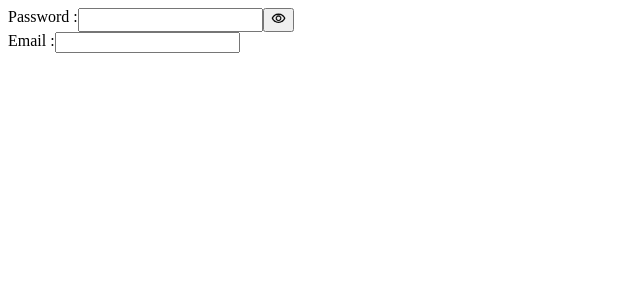
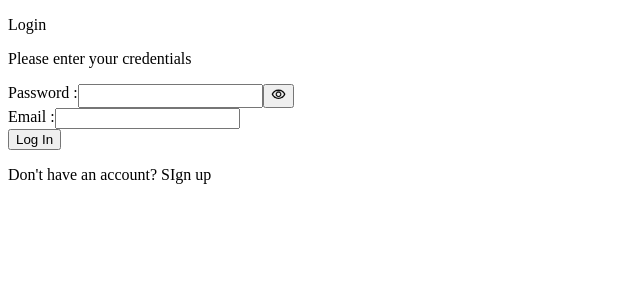
Before and after one commit to sipra-india/Login_Page_Template_1, a React (Create React App) app: page / in a window 1280 px wide. Shown: the top 300 px of the page, without its empty margins (0-640 px from the left). Built offline with nearby package versions, Linux system fonts and the light colour scheme.

Commit message:
Update 4 files

```diff
--- a/src/App.js
+++ b/src/App.js
@@ -1,11 +1,19 @@
 import "./styles.css";
+import React, { useState } from "react";
 import Input from "./Input";
+import Header from "./header";
+import Footer from "./footer";
 
 export default function App() {
+
+
   return (
     <div>
-      <Input type="Password" />
-      <Input type="Email" />
+      <Header />
+      <Input id="password" type="Password" />
+      <Input id="email" type="Email" />
+      <button> Log In</button>
+      <Footer />
     </div>
   );
 }
--- a/src/Input.js
+++ b/src/Input.js
@@ -1,10 +1,12 @@
 import eye_on from "./Images/eye.png";
 import eye_off from "./Images/eye_off.png";
+import React, { useState } from "react";
 import "./Input.css";
 
 function Input(props) {
   let isPassword = "none";
   let type = props.type;
+  const [val, SetVal] = useState("");
 
   if (props.type == "Password" || props.type == "password") {
     isPassword = "block";
@@ -26,10 +28,20 @@ function Input(props) {
     }
   }
 
+  function handleChange(e) {
+    SetVal(e.target.value);
+  }
+
   return (
     <div className="input">
       <name>{type} : </name>
-      <input id="Inpt" type={type} />
+      <input
+        required
+        id="Inpt"
+        type={type}
+        value={val}
+        onChange={handleChange}
+      />
       <button onClick={eyeClick} style={{ display: isPassword }}>
         <img id="image" src={eye_on} width="15" />
       </button>
--- a/src/footer.js
+++ b/src/footer.js
@@ -1,5 +1,9 @@
 function Footer() {
-  return <div></div>;
+  return (
+    <div>
+      <p>Don't have an account? SIgn up</p>
+    </div>
+  );
 }
 
 export default Footer;
```
Also changed, not shown: src/submit.js (added).
